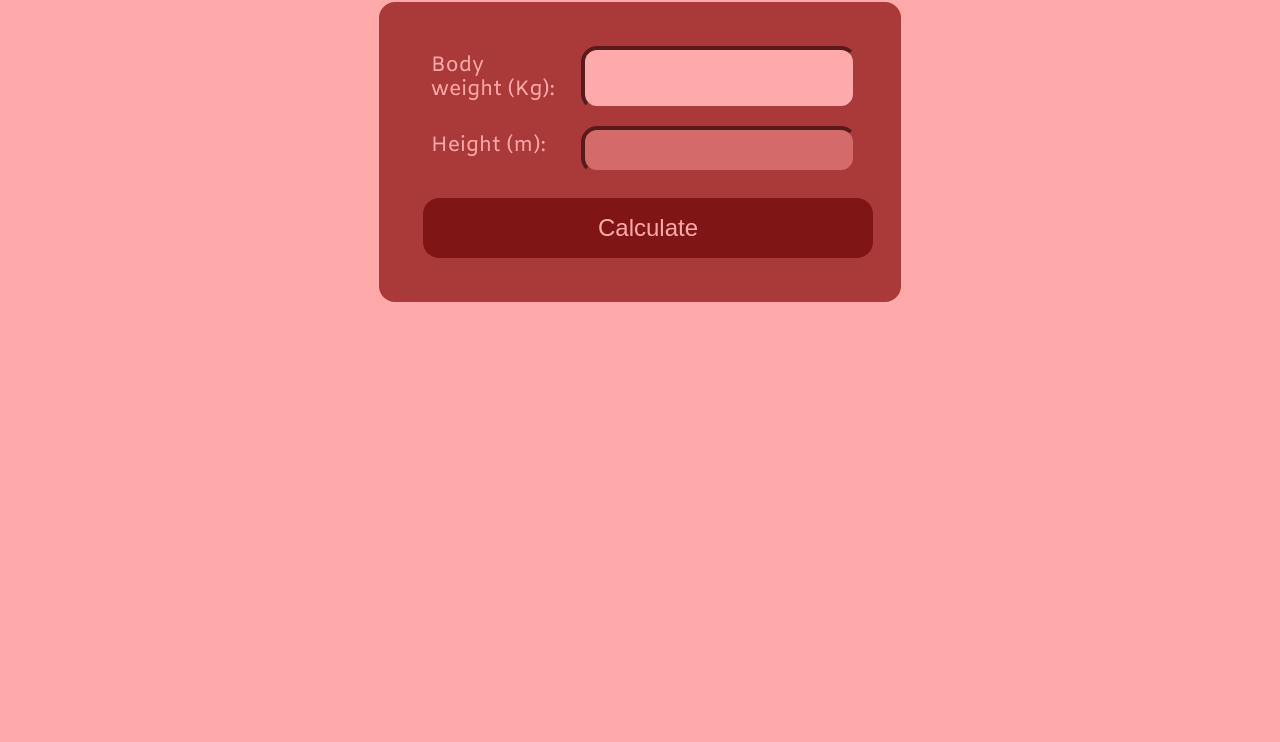
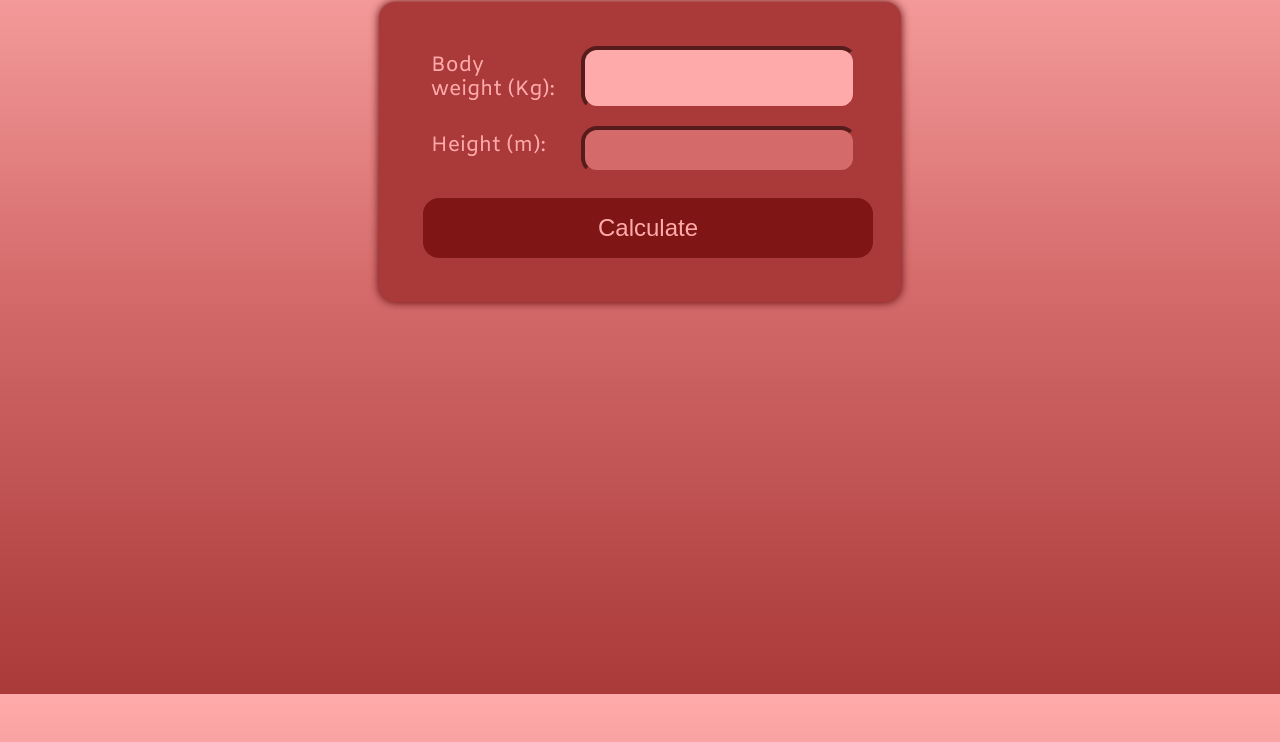
Before and after one commit to lailaCivatti/BMI_calculator, a plain HTML site: page index.html in a window 1280 px wide. Shown: the part 106-848 px from the top of the page. Drawn offline with Linux system fonts and the light colour scheme.

Commit message:
putting gradient on + drop-shadow;

```diff
--- a/sass_css.scss
+++ b/sass_css.scss
@@ -37,6 +37,7 @@ html {
     box-sizing: border-box;
     font-size: $base-font-size;
     background-color: $rgba-primary-1;
+    background: linear-gradient(180deg, $rgba-primary-1, $rgba-primary-2, $rgba-primary-0);
     font-family: "Amiko", sans-serif;
     height: 100%;
     width: 100%;
@@ -66,6 +67,7 @@ html {
     height: fit-content;
     padding: 2.25rem;
     border-radius: 1rem;
+    filter: drop-shadow(0 0 0.3rem $rgba-primary-4);
 }
 
 .b-weight,
@@ -113,6 +115,7 @@ html {
     padding: 1rem;
     margin: 1rem 0.5rem 0.5rem;
     width: 100%;
+    cursor: pointer;
 }
 
 // Pseudo-classes
```
Also changed, not shown: sass_css.css, 1 other file.
